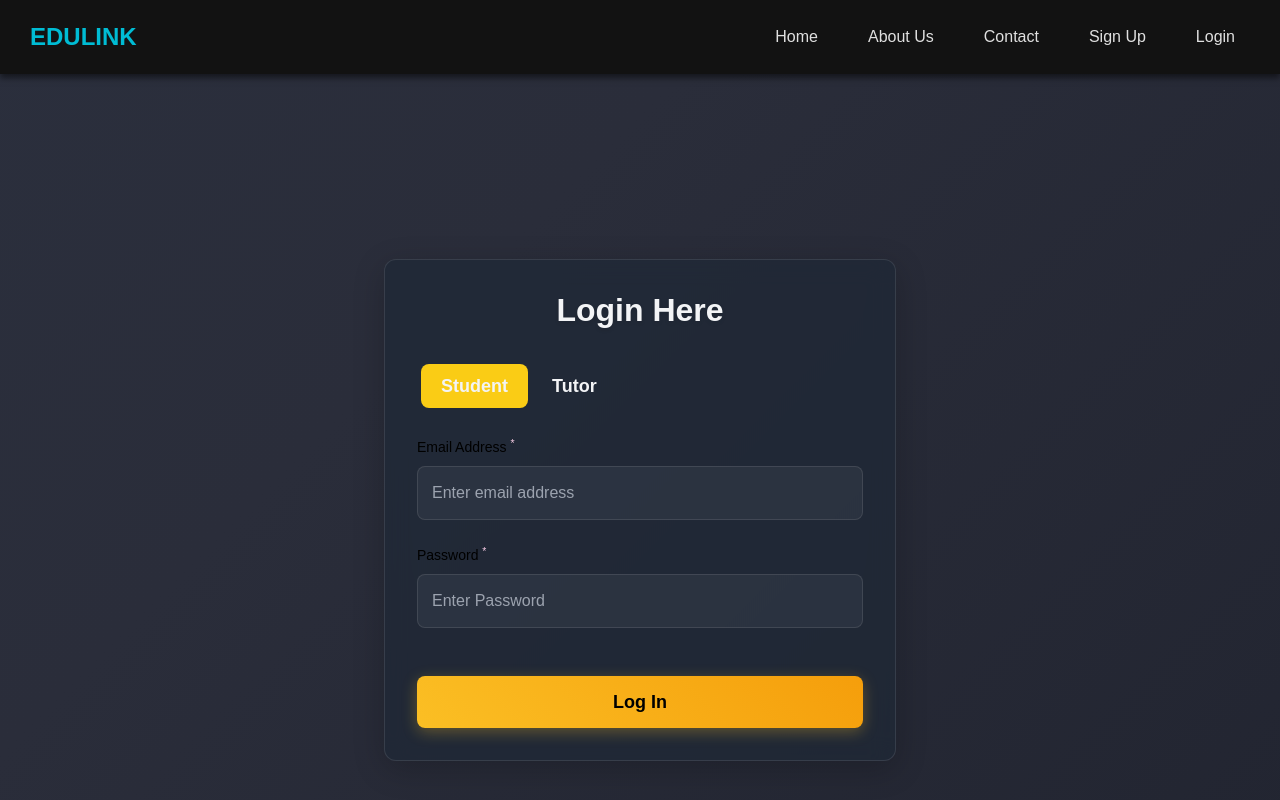
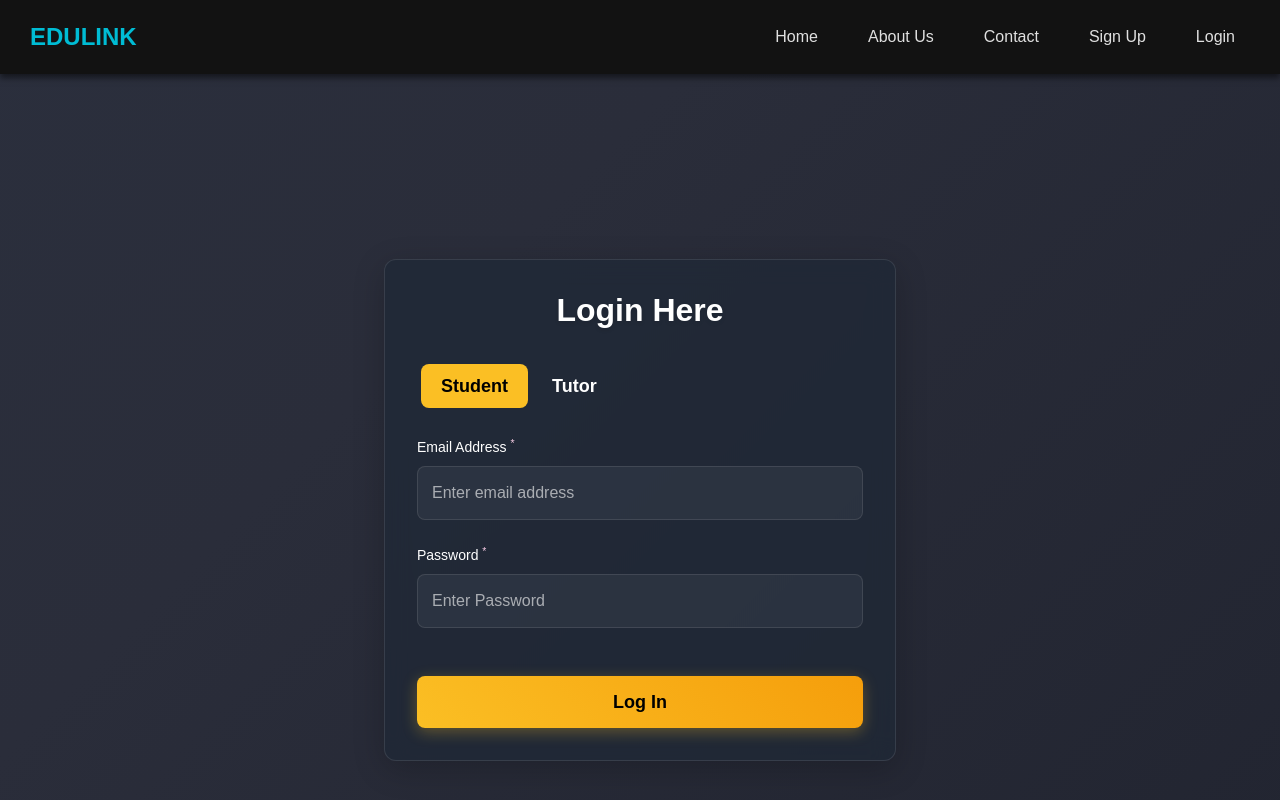
Before and after one commit to musnymubarak/EduLink-Peer-Tutoring-App, a React (Create React App) app in the folder frontend/: page /login in a window 1280 px wide. Shown: the top 800 px of the page. Built offline with nearby package versions, Linux system fonts and the light colour scheme.

Commit message:
update login page

```diff
--- a/frontend/src/components/Login.css
+++ b/frontend/src/components/Login.css
@@ -19,60 +19,44 @@
   }
 
   .login-form-container h1 {
-    color: #f3f4f6;
+    color: #ffffff;
     font-size: 2rem;
     text-shadow: 0 2px 4px rgba(0, 0, 0, 0.1);
   }
 
   .login-input {
     background: rgba(255, 255, 255, 0.05);
-    color: #f3f4f6;
+    color: #ffffff; /* Ensures input text is white */
     border: 1px solid rgba(255, 255, 255, 0.1);
     transition: all 0.3s ease;
   }
 
   .login-input::placeholder {
-    color: #9ca3af;
-  }
-
-  .login-input:focus {
-    background: rgba(255, 255, 255, 0.1);
-    border-color: #fbbf24;
-    box-shadow: 0 0 0 2px rgba(251, 191, 36, 0.2);
+    color: rgba(255, 255, 255, 0.6);
   }
 
   .login-button {
     background: linear-gradient(45deg, #fbbf24, #f59e0b);
-    color: #000;
-    font-weight: 600;
+    color: #000000; /* Button text remains black */
+    font-weight: 700;
     box-shadow: 0 4px 15px rgba(251, 191, 36, 0.3);
     transition: all 0.3s ease;
   }
 
   .login-button:hover {
-    background: linear-gradient(45deg, #f59e0b, #d97706);
-    transform: translateY(-2px);
-    box-shadow: 0 6px 20px rgba(251, 191, 36, 0.4);
+    background: linear-gradient(45deg, #fbbf24, #fbbf24);
+    color: #000000; /* Button text remains black */
   }
 
   .tab-button {
-    color: #f3f4f6;
-    transition: all 0.3s ease;
+    color: #ffffff; /* Tab text is white */
   }
 
   .tab-button.active {
-    background: linear-gradient(45deg, #fbbf24, #f59e0b);
-    color: #000;
-    box-shadow: 0 4px 15px rgba(251, 191, 36, 0.3);
+    background: linear-gradient(45deg, #fbbf24, #fbbf24);
+    color: #000000; /* Active tab button text is black */
   }
 
   .form-label {
-    color: #f3f4f6;
-    font-size: 0.95rem;
-    margin-bottom: 0.5rem;
+    color: #ffffff; /* Form labels are white */
   }
-
-  .required-star {
-    color: #fbbf24;
-    font-weight: bold;
-  }
--- a/frontend/src/components/Login.js
+++ b/frontend/src/components/Login.js
@@ -11,7 +11,7 @@ export default function Login() {
   const { setAccountType } = useAccountType();
   const tabData = [
     { id: 1, tabName: "Student", type: "Student" },
-    { id: 2, tabName: "Tutor", type: "Instructor" }
+    { id: 2, tabName: "Tutor", type: "Instructor" },
   ];
 
   const [field, setField] = useState("Student");
@@ -57,9 +57,7 @@ export default function Login() {
       <Navbar />
       <div className="flex justify-center items-center min-h-screen login-container">
         <div className="w-full max-w-lg bg-richblack-800 p-8 rounded-xl shadow-xl transform transition-transform hover:scale-105 hover:shadow-2xl duration-500 mt-20 login-form-container">
-          <h1 className="text-3xl font-semibold text-richblack-5 mb-8 text-center">
-            Login Here
-          </h1>
+          <h1 className="text-3xl font-semibold mb-8 text-center">Login Here</h1>
 
           <div className="relative flex bg-richblack-800 p-1 gap-x-1 my-6 rounded-full max-w-max">
             {tabData.map((tab) => (
@@ -67,7 +65,7 @@ export default function Login() {
                 key={tab.id}
                 onClick={() => setField(tab.type)}
                 className={`tab-button py-2 px-5 rounded-lg transition-all duration-200 text-lg font-semibold ${
-                  field === tab.type ? "bg-yellow-400 text-black" : "bg-transparent text-white"
+                  field === tab.type ? "active" : ""
                 }`}
               >
                 {tab?.tabName}
@@ -77,32 +75,34 @@ export default function Login() {
 
           <form className="flex w-full flex-col gap-y-6" onSubmit={handleLogin}>
             <label className="w-full">
-              <p className="mb-2 text-[0.875rem] leading-[1.375rem] text-richblack-5">
-                Email Address <sup className="text-pink-200">*</sup>
-              </p>
+            <p className="mb-2 text-[0.875rem] leading-[1.375rem] text-white">
+              Email Address <sup className="text-pink-200">*</sup>
+            </p>
+
               <input
                 required
                 type="email"
                 name="email"
                 placeholder="Enter email address"
-                className="login-input w-full max-w-md rounded-lg bg-richblack-800 p-[14px] text-richblack-5 border border-transparent focus:outline-none focus:ring-2 focus:ring-yellow-200 focus:ring-opacity-50 transition-all hover:border-yellow-300"
+                className="login-input w-full max-w-md rounded-lg p-[14px] border border-transparent focus:outline-none focus:ring-2 focus:ring-yellow-200 focus:ring-opacity-50 transition-all hover:border-yellow-300"
               />
             </label>
             <label className="w-full relative">
-              <p className="mb-2 text-[0.875rem] leading-[1.375rem] text-richblack-5">
-                Password <sup className="text-pink-200">*</sup>
-              </p>
+            <p className="mb-2 text-[0.875rem] leading-[1.375rem] text-white">
+              Password <sup className="text-pink-200">*</sup>
+            </p>
+
               <input
                 required
                 type="password"
                 name="password"
                 placeholder="Enter Password"
-                className="login-input w-full max-w-md rounded-lg bg-richblack-800 p-[14px] text-richblack-5 border border-transparent focus:outline-none focus:ring-2 focus:ring-yellow-200 focus:ring-opacity-50 transition-all hover:border-yellow-300"
+                className="login-input w-full max-w-md rounded-lg p-[14px] border border-transparent focus:outline-none focus:ring-2 focus:ring-yellow-200 focus:ring-opacity-50 transition-all hover:border-yellow-300"
               />
             </label>
             <button
               type="submit"
-              className="login-button mt-6 w-full max-w-md rounded-lg py-3 px-6 text-lg font-medium text-white transition-all hover:scale-105 duration-300"
+              className="login-button mt-6 w-full max-w-md rounded-lg py-3 px-6 text-lg font-medium transition-all hover:scale-105 duration-300"
             >
               Log In
             </button>
```
